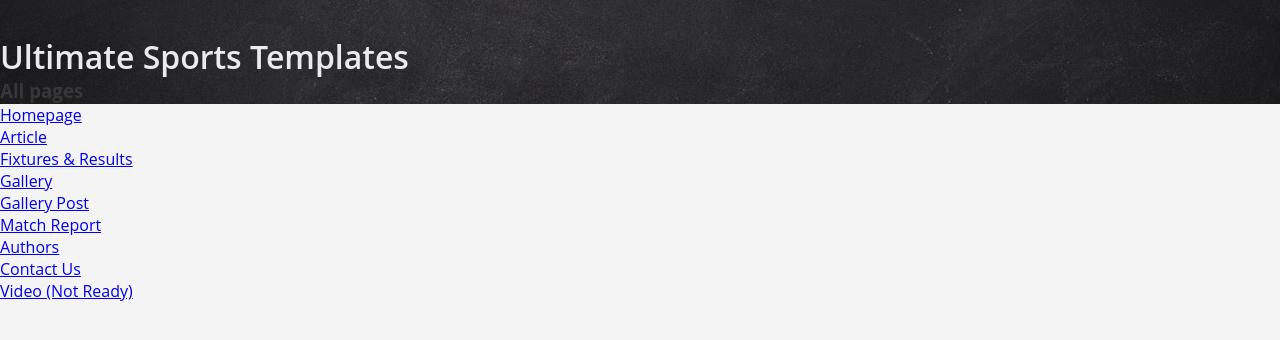
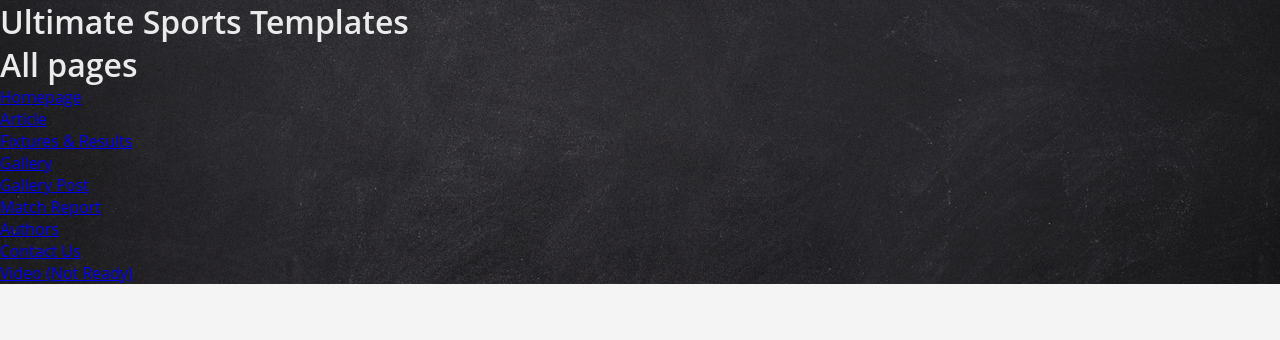
Before and after one commit to Varannchik/ultimate-sports-templates, a plain HTML site: page index.html in a window 1280 px wide. Drawn offline with Linux system fonts and the light colour scheme.

Commit message:
Update index.html

```diff
--- a/index.html
+++ b/index.html
@@ -16,10 +16,10 @@
 	</style>
 </head>
 <body>
-
-	<header class="gray_block galery_block">
+	<div class="gray_block galery_block>
+	<header >
 		<h1>Ultimate Sports Templates</h1>
-		<h3>All pages</h3>
+		<h1>All pages</h1>
 	</header>
 
 	<div class="main">
@@ -35,5 +35,6 @@
 			<li><a href="video.html">Video (Not Ready)</a></li>
 		</ul>
 	</div>
+		</div>
 </body>
 </html>
```
